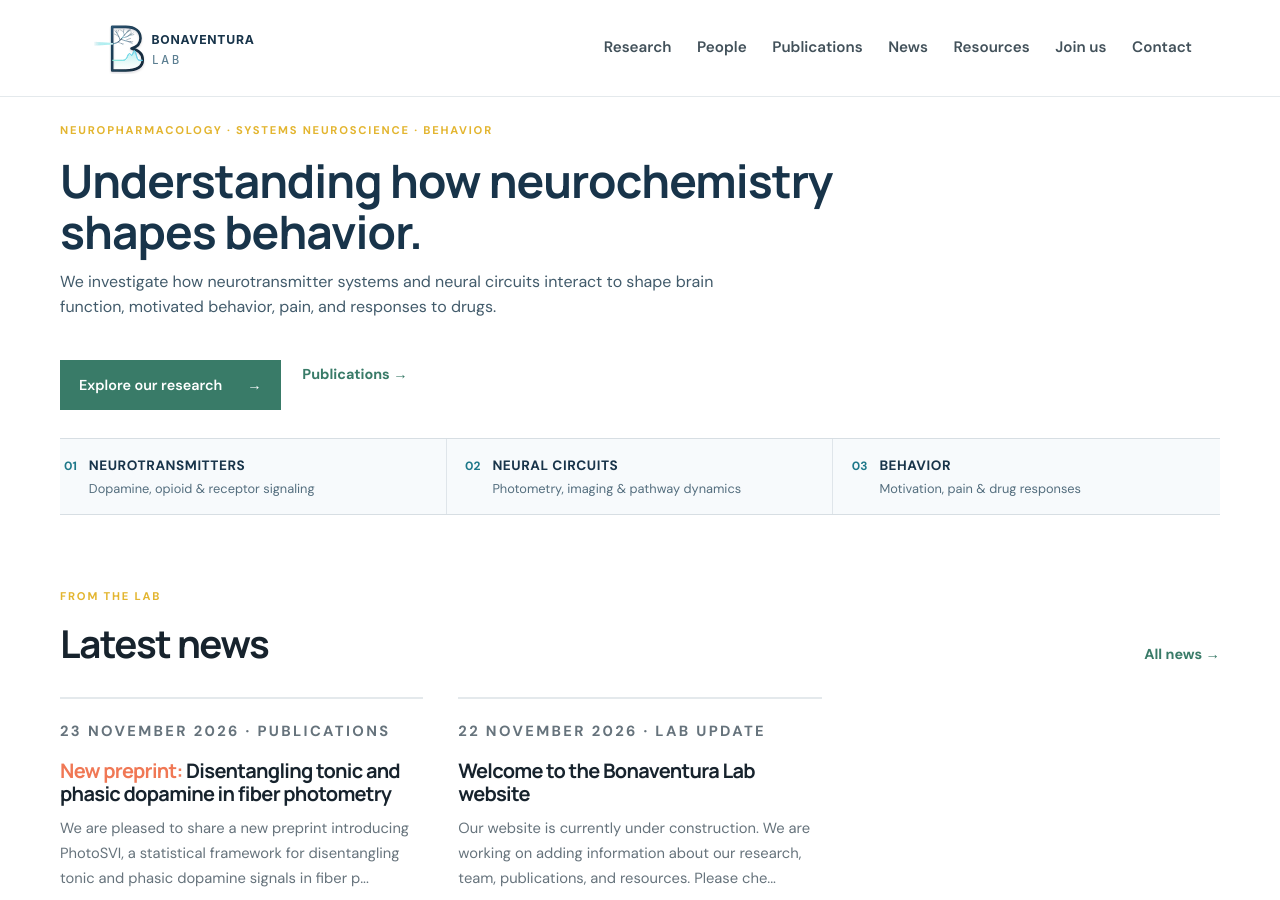
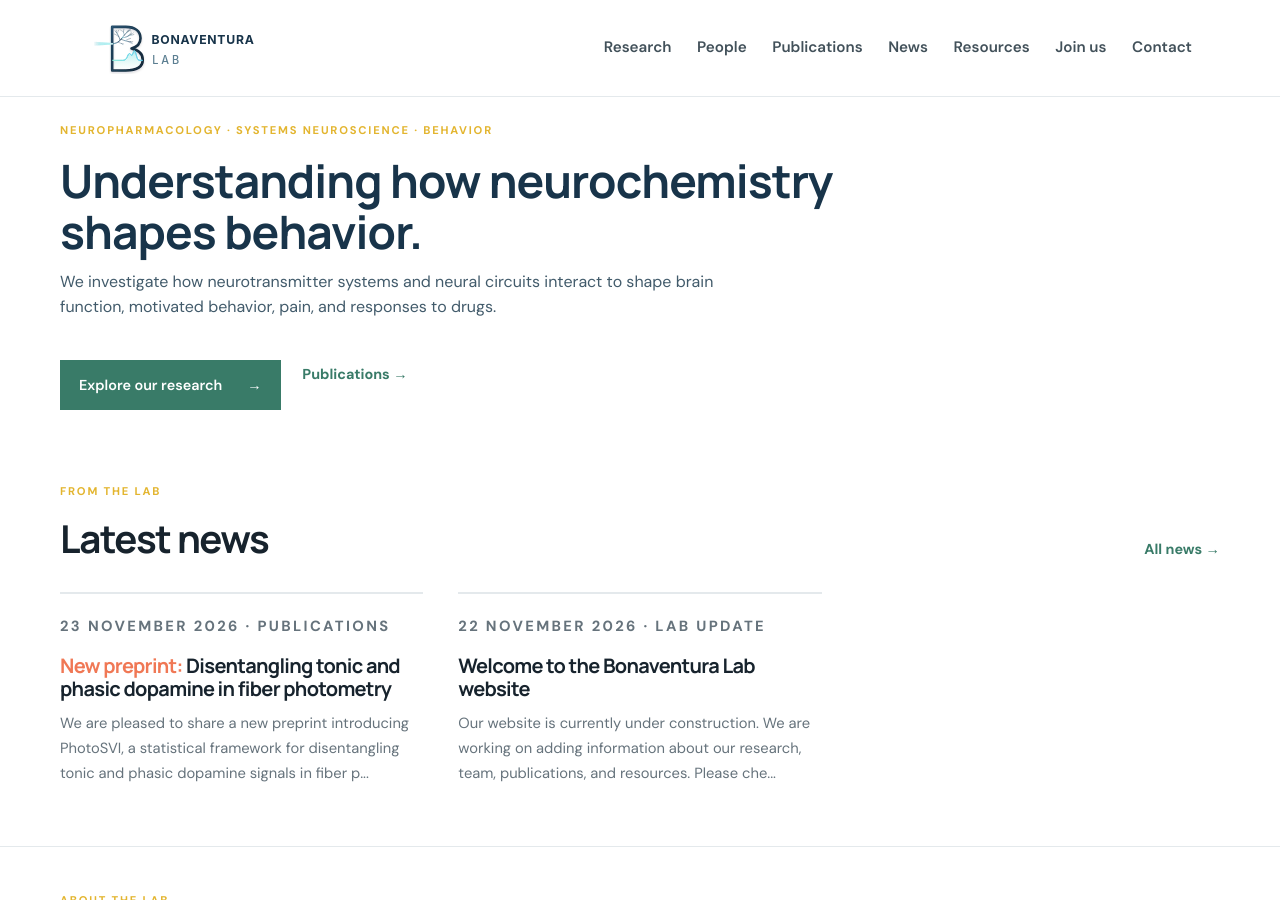
Before and after one commit to BonaventuraLab/BonaventuraLab.github.io, a Jekyll site: the page built from index.md, in a window 1280 px wide and 900 px high. Built offline with Jekyll 4.4.1, drawn with Linux system fonts in a browser that asks for light colours.

Commit message:
Update home.html

```diff
--- a/_layouts/home.html
+++ b/_layouts/home.html
@@ -12,29 +12,7 @@ layout: default
     </div>
   </div>
 
-  <div class="hero-strip" aria-hidden="true">
-    <div class="strip-item">
-      <span class="strip-num">01</span>
-      <div>
-        <strong>Neurotransmitters</strong>
-        <span>Dopamine, opioid &amp; receptor signaling</span>
-      </div>
-    </div>
-    <div class="strip-item">
-      <span class="strip-num">02</span>
-      <div>
-        <strong>Neural Circuits</strong>
-        <span>Photometry, imaging &amp; pathway dynamics</span>
-      </div>
-    </div>
-    <div class="strip-item">
-      <span class="strip-num">03</span>
-      <div>
-        <strong>Behavior</strong>
-        <span>Motivation, pain &amp; drug responses</span>
-      </div>
-    </div>
-  </div>
+
 </section>
 
 <section class="section">
```
